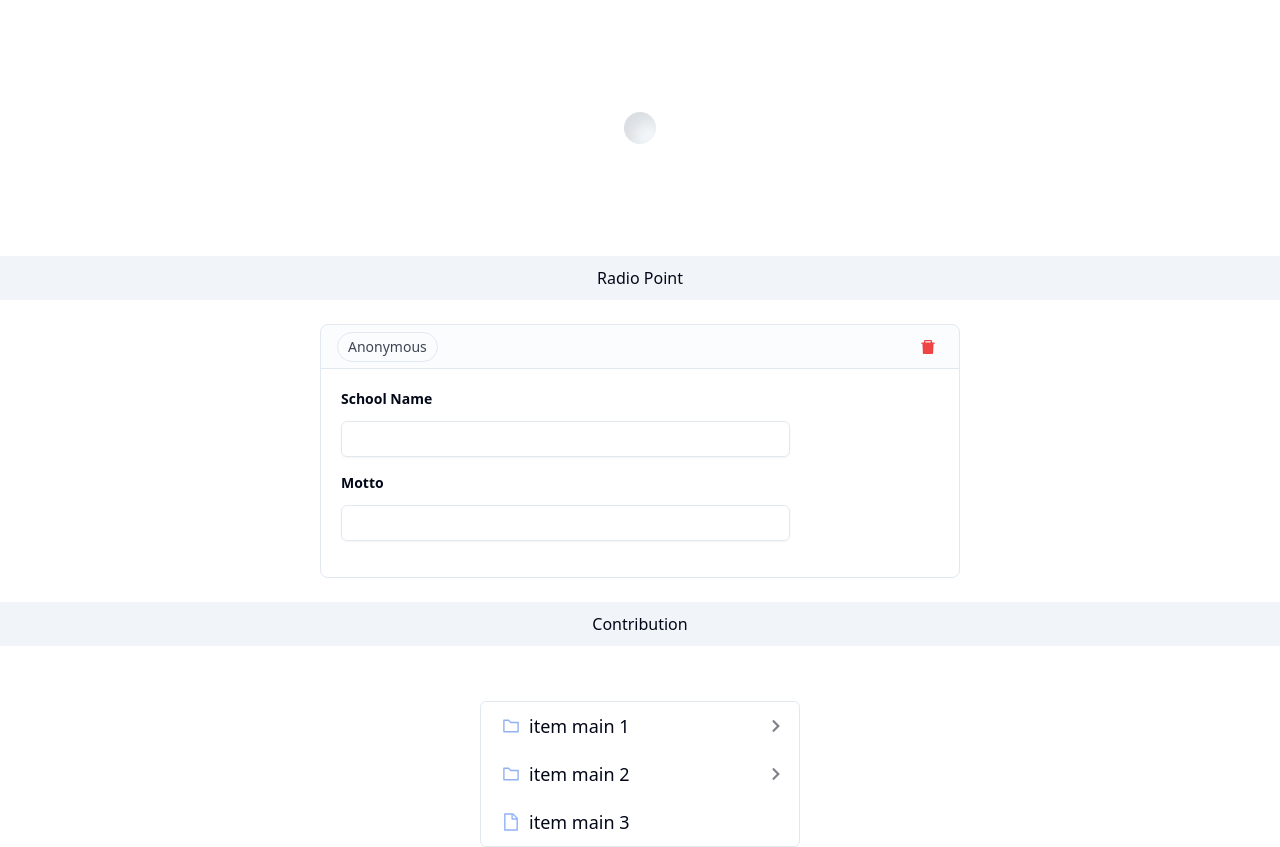
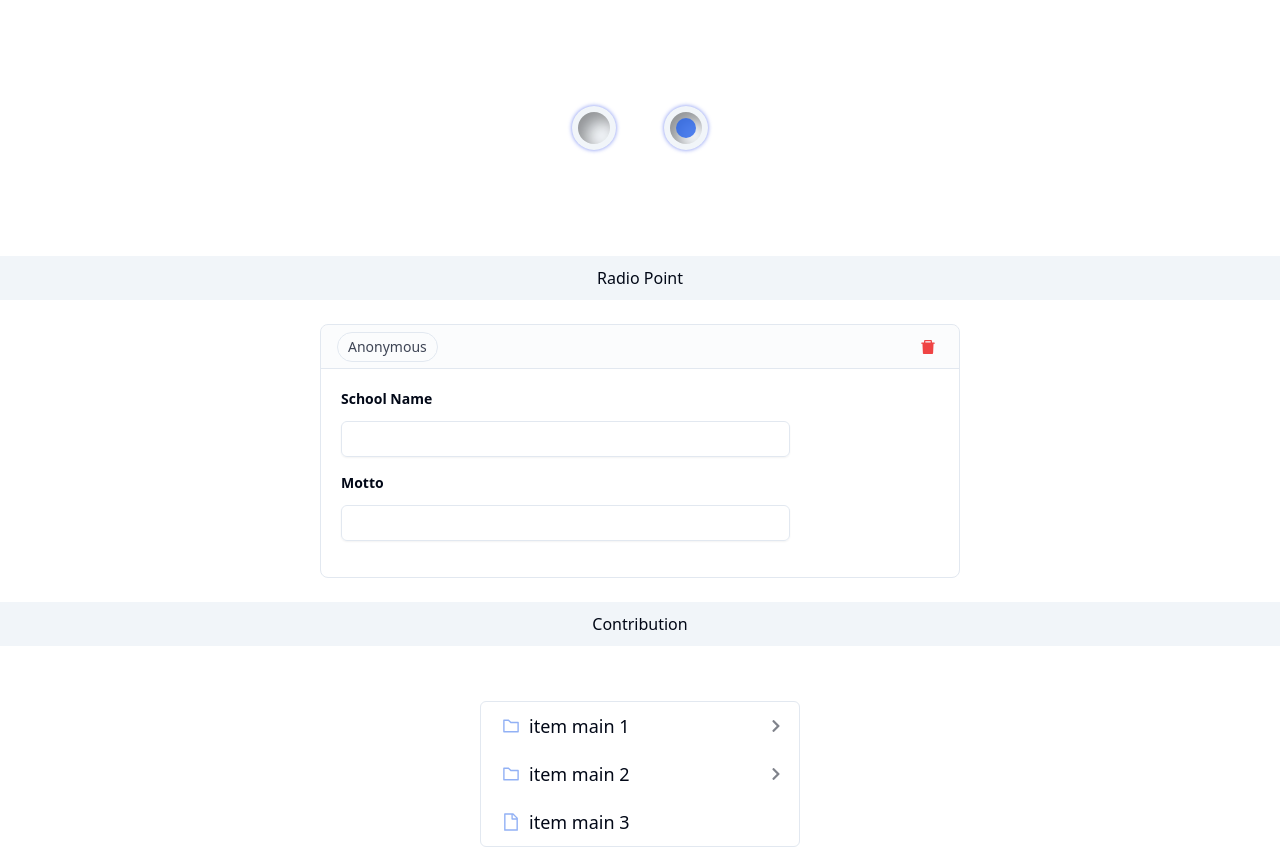
Before and after one commit to delmac-dev/components-site, a React (Vite) app: page / in a window 1280 px wide. Shown: the top 847 px of the page. Built offline with nearby package versions, Linux system fonts and the light colour scheme.

Commit message:
made edits

```diff
--- a/src/designs/RadioPoint.jsx
+++ b/src/designs/RadioPoint.jsx
@@ -3,14 +3,25 @@ import './styles/point.css';
 
 const RadioPoint = () => {
   return (
-    <Wrapper title={"Radio Point"}>
-        <div className="flex gap-12 flex-col">
-            {/* Point one */}
-            <div className="shd2 aspect-square rounded-full w-8 bg-secondary cursor-pointer relative"></div>
+    <Wrapper title={"Radio Point"} bgcolor={""}>
+        <div className="flex gap-12">
+            <Point />
+            <Point active />
 
         </div>
     </Wrapper>
   )
 }
 
-export default RadioPoint
+export default RadioPoint;
+
+
+const Point = ({active}) => {
+  return (
+    <div className="shd rounded-full w-11 bg-secondary aspect-square flex items-center justify-center">
+      <div className="shd2 rounded-full w-8 aspect-square bg-secondary/80 cursor-pointer flex items-center justify-center">
+        {active ? <div className="bg-primary/80 shd3 aspect-square w-5 rounded-full" /> : ''}
+      </div>
+    </div>
+  )
+}
--- a/src/designs/styles/point.css
+++ b/src/designs/styles/point.css
@@ -1,19 +1,13 @@
 .shd {
-    text-shadow: -1px 0 red, 0 1px red, 1px 0 red, 0 -1px red;
+    box-shadow: 0 0 4px rgba(33, 63, 233, 0.6);
 }
 
 .shd2 {
-    box-shadow: inset 8px 8px 15px rgba(0, 0, 0, 0.1),
+    box-shadow: inset 8px 8px 15px rgba(0, 0, 0, 0.4),
                 inset -8px -8px 15px rgba(255, 255, 255, 0.2)
 }
 
-.before_custom::before {
-    position: absolute;
-    content: "";
-    left: -20%;
-    top: -20%;
-    aspect-ratio: 1/1;
-    width: 120%;
-    border-radius: 50%;
-    background-color: white;
-}
+/* .shd3 {
+    box-shadow: 3px 3px 10px rgba(0, 0, 0, 0.7),
+                -3px -3px 10px rgba(255, 255, 255, 0.7)
+} */
```
